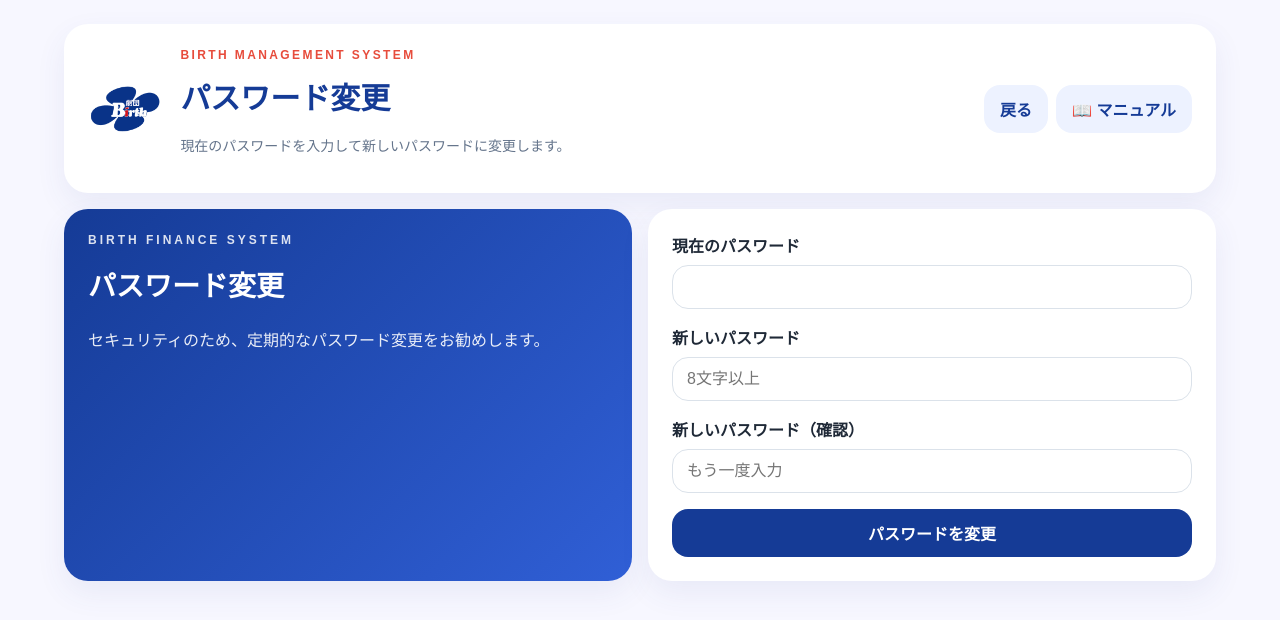
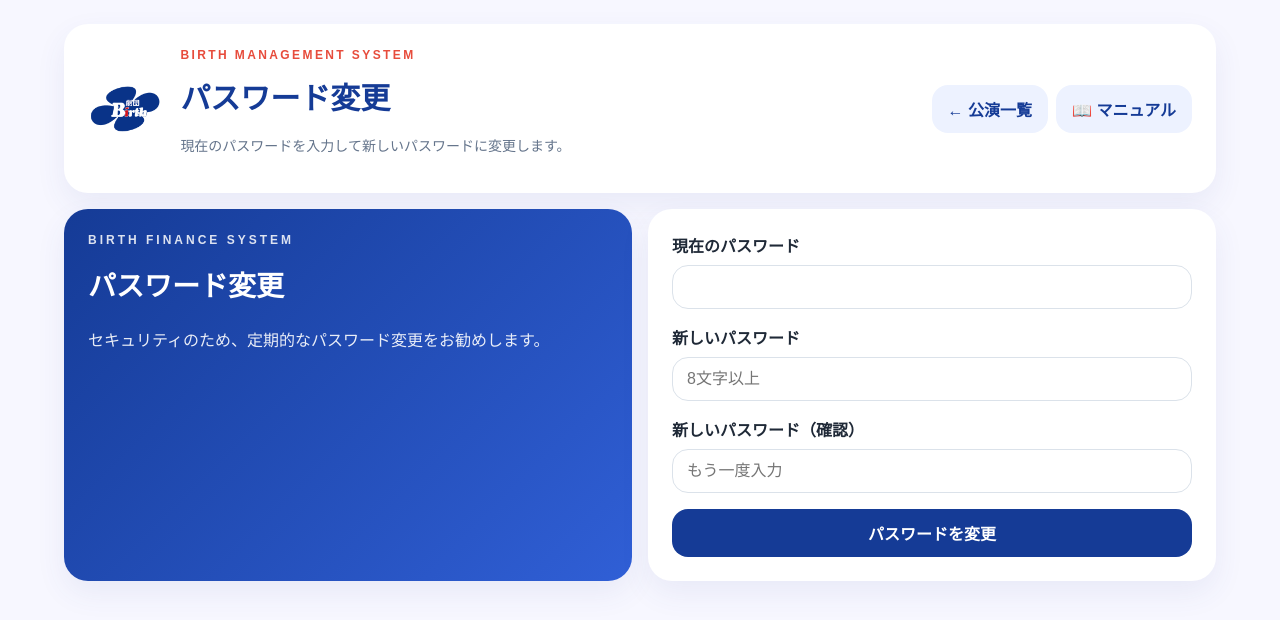
Before and after one commit to kazyss1008-sudo/birth-finance-app, a Next.js app: page /change-password in a window 1280 px wide. Shown: the top 620 px of the page. Built offline with nearby package versions, Linux system fonts and the light colour scheme.

Commit message:
fix: 管理ヘッダー右側のボタンを共通化

```diff
--- a/app/change-password/page.tsx
+++ b/app/change-password/page.tsx
@@ -2,7 +2,6 @@
 
 import { useState } from 'react';
 import { useRouter } from 'next/navigation';
-import Link from 'next/link';
 import { Shell } from '@/components/Shell';
 
 export default function ChangePasswordPage() {
@@ -44,7 +43,7 @@ export default function ChangePasswordPage() {
   }
 
   return (
-    <Shell title="パスワード変更" subtitle="現在のパスワードを入力して新しいパスワードに変更します。" actions={<Link href="/performances" className="secondary">戻る</Link>}>
+    <Shell title="パスワード変更" subtitle="現在のパスワードを入力して新しいパスワードに変更します。">
       <div className="grid-2">
         <div className="card" style={{ background: 'linear-gradient(135deg, #153b96, #305fd6)', color: 'white' }}>
           <div style={{ fontSize: 12, letterSpacing: '0.25em', opacity: 0.85, fontWeight: 700 }}>BIRTH FINANCE SYSTEM</div>
--- a/app/master/page.tsx
+++ b/app/master/page.tsx
@@ -1,4 +1,4 @@
 import {Shell} from '@/components/Shell';
 import {prisma} from '@/lib/prisma';
 export const dynamic='force-dynamic';
-export default async function Page(){const performances=await prisma.performance.findMany({orderBy:{startDate:'desc'},select:{id:true,name:true}});return <Shell title="マスタ" subtitle="公演別の設定と、全公演共通の設定" actions={<a href="/performances" className="secondary">公演選択へ戻る</a>}><div className="card"><h2 className="brand">共通マスタ</h2><div className="actions" style={{display:'flex',gap:12,flexWrap:'wrap'}}><a href="/users" className="secondary">ユーザー管理</a><a href="/expense-categories" className="secondary">経費カテゴリ</a><a href="/line-settings" className="secondary">LINE通知設定</a><a href="/performances/new" className="primary">新規公演作成</a></div></div><div className="card" style={{marginTop:16}}><h2 className="brand">公演別マスタ</h2><ul>{performances.map(p=><li key={String(p.id)} style={{padding:10}}><a href={`/performances/${p.id}/master`}>{p.name}</a></li>)}</ul></div></Shell>;}
+export default async function Page(){const performances=await prisma.performance.findMany({orderBy:{startDate:'desc'},select:{id:true,name:true}});return <Shell title="マスタ" subtitle="公演別の設定と、全公演共通の設定"><div className="card"><h2 className="brand">共通マスタ</h2><div className="actions" style={{display:'flex',gap:12,flexWrap:'wrap'}}><a href="/users" className="secondary">ユーザー管理</a><a href="/expense-categories" className="secondary">経費カテゴリ</a><a href="/line-settings" className="secondary">LINE通知設定</a><a href="/performances/new" className="primary">新規公演作成</a></div></div><div className="card" style={{marginTop:16}}><h2 className="brand">公演別マスタ</h2><ul>{performances.map(p=><li key={String(p.id)} style={{padding:10}}><a href={`/performances/${p.id}/master`}>{p.name}</a></li>)}</ul></div></Shell>;}
--- a/app/performances/[id]/schedule/page.tsx
+++ b/app/performances/[id]/schedule/page.tsx
@@ -4,7 +4,6 @@ import { useParams, useRouter } from 'next/navigation';
 import html2canvas from 'html2canvas';
 import { Shell } from '@/components/Shell';
 import { ScheduleCards, type ScheduleDraft } from '@/components/ScheduleCards';
-import Link from 'next/link';
 import gridStyles from './grid.module.css';
 import { makeDayCard } from '@/lib/day-attendance';
 import { RehearsalDayCard } from '@/components/RehearsalDayCard';
@@ -57,9 +56,6 @@ export default function PerformanceDetailPage() {
     <Shell
       title={perf.name}
       subtitle={perf.startDate ? `${perf.startDate} 〜 ${perf.endDate ?? ''}` : '稽古スケジュール管理'}
-      actions={<>
-        <Link href="/performances" className="secondary" style={{ textDecoration: 'none', whiteSpace: 'nowrap' }}>← 公演一覧</Link>
-      </>}
     >
       {msg && <div className="success-msg" style={{ marginBottom: 12 }}>{msg}</div>}
       {err && <div className="error-msg" style={{ marginBottom: 12 }}>{err}</div>}
--- a/app/performances/new/page.tsx
+++ b/app/performances/new/page.tsx
@@ -2,7 +2,6 @@
 
 import { useState } from 'react';
 import { useRouter } from 'next/navigation';
-import Link from 'next/link';
 import { Shell } from '@/components/Shell';
 
 /* ---------- types ---------- */
@@ -486,11 +485,6 @@ export default function NewPerformancePage() {
     <Shell
       title="新規公演作成"
       subtitle="ウィザード形式で公演情報を登録します。"
-      actions={
-        <Link href="/performances" className="secondary">
-          一覧に戻る
-        </Link>
-      }
     >
       <StepIndicator current={step} />
 
--- a/components/FinanceManager.tsx
+++ b/components/FinanceManager.tsx
@@ -363,7 +363,6 @@ export default function FinanceManager({masterTab}:{masterTab?:'バック'|'グ
     <FinanceLayout embedded={!!masterTab}
       title={perf.name}
       subtitle={`${statusLabel(perf.status)} | ${slashDate(perf.startDate)} - ${slashDate(perf.endDate)}`}
-      actions={<><Link href="/performances" className="secondary">公演選択へ戻る</Link></>}
     >
       {/* Tabs */}
       <div className="tabs" hidden={!!masterTab}>
--- a/components/PerformanceNav.tsx
+++ b/components/PerformanceNav.tsx
@@ -1,8 +1,13 @@
  'use client';
 import {usePathname} from 'next/navigation';
+const performanceMenuPath=/^\/performances\/(\d+)(?:\/(schedule|tickets|master)(?:\/.*)?)?$/;
 export function PerformanceNav(){
- const path=usePathname();const match=path.match(/^\/performances\/(\d+)(?:\/(schedule|tickets|master)(?:\/.*)?)?$/);if(!match)return null;
+ const path=usePathname();const match=path.match(performanceMenuPath);if(!match)return null;
  const base=`/performances/${match[1]}`;
  const active=match[2]??'finance';
  return <nav className="performance-nav" aria-label="公演メニュー">{[['スケジュール',base+'/schedule','schedule'],['チケット',base+'/tickets','tickets'],['収支・売上',base,'finance'],['マスタ',base+'/master','master']].map(([label,url,key])=><a key={key} className={active===key?'secondary':'performance-link'} href={url} aria-current={active===key?'page':undefined}>{label}</a>)}</nav>;
 }
+export function PerformanceHeaderActions({hideManual}:{hideManual?:boolean}){
+ if(hideManual)return null;
+ return <><a href="/performances" className="secondary" style={{whiteSpace:'nowrap'}}>← 公演一覧</a><a href="/manual.html" target="_blank" rel="noopener noreferrer" className="secondary" style={{textDecoration:'none',whiteSpace:'nowrap'}}>📖 マニュアル</a></>;
+}
--- a/components/Shell.tsx
+++ b/components/Shell.tsx
@@ -1,6 +1,6 @@
 import type { ReactNode } from 'react';
 import { PerformanceSubtitle } from './PerformanceSubtitle';
-import { PerformanceNav } from './PerformanceNav';
+import { PerformanceNav, PerformanceHeaderActions } from './PerformanceNav';
 import Image from 'next/image';
 
 export function Shell({ title, subtitle, actions, children, hideManual }: { title: string; subtitle?: string; actions?: ReactNode; children: ReactNode; hideManual?: boolean }) {
@@ -17,12 +17,12 @@ export function Shell({ title, subtitle, actions, children, hideManual }: { titl
             </div>
           </div>
           <div style={{ display: 'flex', gap: 8, alignItems: 'center', flexWrap: 'wrap' }}>
-            {actions}
-            {!hideManual && <a href="/manual.html" target="_blank" rel="noopener noreferrer" className="secondary" style={{ textDecoration: 'none', whiteSpace: 'nowrap' }}>📖 マニュアル</a>}
+            <PerformanceHeaderActions hideManual={hideManual} />
           </div>
         </div>
       </div>
       <PerformanceNav />
+      {actions && <div style={{display:'flex',gap:8,flexWrap:'wrap',marginBottom:16}}>{actions}</div>}
       {children}
     </div>
   );
```
Also changed, not shown: 1 other file (tests, documents, lock files or other folders).
